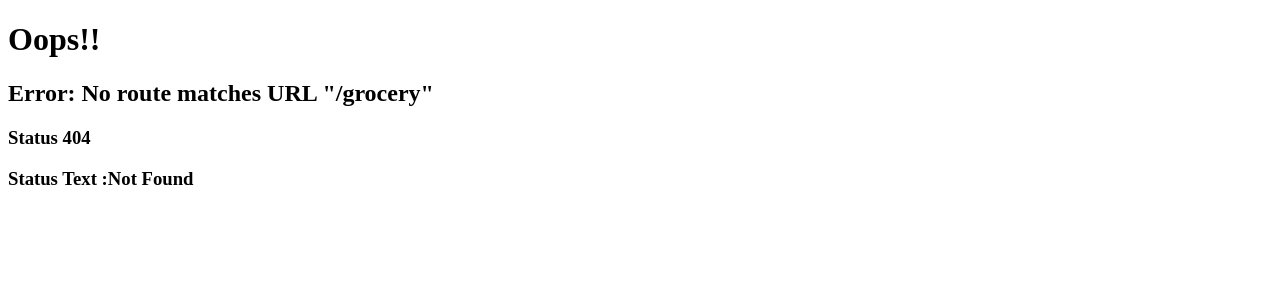
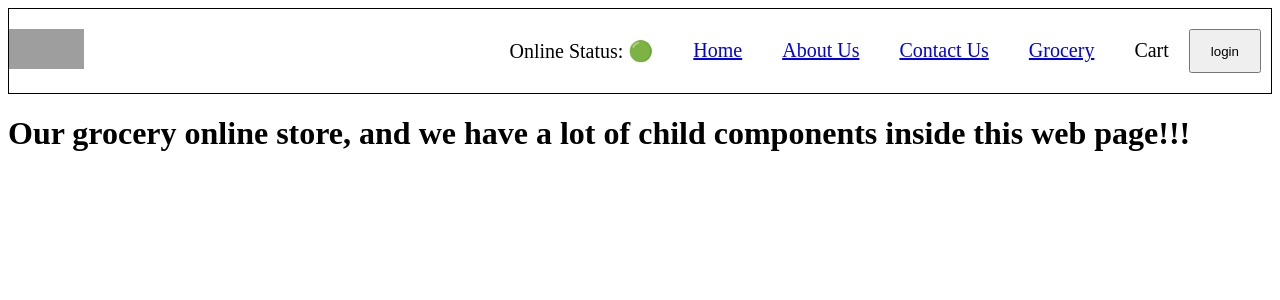
Before and after one commit to tanmay1608/FoodDelivery, a React (Vite) app: page /grocery in a window 1280 px wide. Before the commit this address had no page. Shown: the top 300 px of the page. Built offline with nearby package versions, Linux system fonts and the light colour scheme; grey boxes are pictures that could not be loaded.

Commit message:
implemented lazy loading for Grocery component

```diff
--- a/package.json
+++ b/package.json
@@ -2,7 +2,6 @@
   "name": "fooddelivery",
   "version": "1.0.0",
   "description": "Food Delivery App by Tanmay",
-  "main": "App.js",
   "scripts": {
     "start": "parcel index.html",
     "build": "parcel build index.html",
--- a/src/App.js
+++ b/src/App.js
@@ -1,4 +1,4 @@
-import React from "react";
+import React,{lazy,Suspense} from "react";
 import ReactDOM from "react-dom/client";
 import Header from "./components/Header";
 import Body from "./components/Body";
@@ -7,6 +7,12 @@ import About from "./components/About";
 import Contact from "./components/Contact";
 import Error from "./components/Error";
 import RestaurantMenu from "./components/RestaurantMenu";
+//import Grocery from "./components/Grocery";
+
+
+//Lazy loading/chunking/code spliting/dynamic import/dynmaic bundling/ on demand loading
+const Grocery=lazy(()=> import("./components/Grocery"));
+
 
 const AppLayout = () => {
   return (
@@ -37,6 +43,10 @@ const appRouter=createBrowserRouter([
         element:<Contact/>
       },
       {
+        path:"/grocery",
+        element:<Suspense fallback={<h1>Loading......</h1>}><Grocery/></Suspense>
+      },
+      {
         path:"/restaurants/:resId",
         element:<RestaurantMenu/>
       }
--- /dev/null
+++ b/src/components/Grocery.js
@@ -0,0 +1,8 @@
+const Grocery = () => (
+  <h1>
+    Our grocery online store, and we have a lot of child components inside this
+    web page!!!
+  </h1>
+);
+
+export default Grocery;
--- a/src/components/Header.js
+++ b/src/components/Header.js
@@ -35,6 +35,7 @@ const Header = () => {
           <li><Link to={"/"}>Home</Link></li>
           <li><Link to={"/about"}>About Us</Link></li>
           <li><Link to={"/contact"}>Contact Us</Link></li>
+          <li><Link to={"/grocery"}>Grocery</Link></li>
           <li>Cart</li>
           <button className="login" onClick={function(){
 
```
